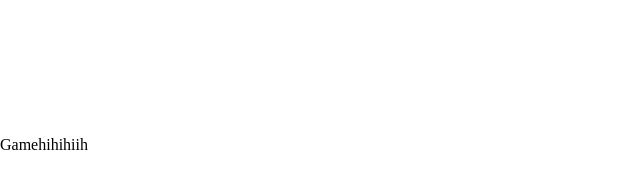
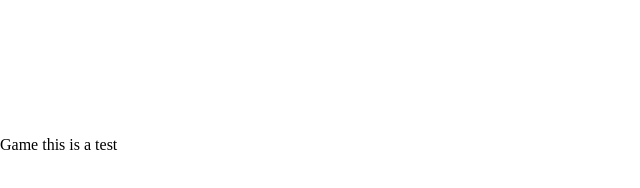
Before and after one commit to AnnevanHeeren/under_the_sea, a plain HTML site: page Game/code/Index.html in a window 1280 px wide. Shown: the full height of the page, 0-640 px from the left. Drawn offline with nearby package versions, Linux system fonts and the light colour scheme.

Commit message:
Update Index.html

```diff
--- a/Game/code/Index.html
+++ b/Game/code/Index.html
@@ -11,7 +11,7 @@
     <title>game</title>
 </head>
 <body>
-    Gamehihihiih
+    Game this is a test
     <canvas id="canvas"></canvas>
 
     <script src="./build/app.js"></script>
```
